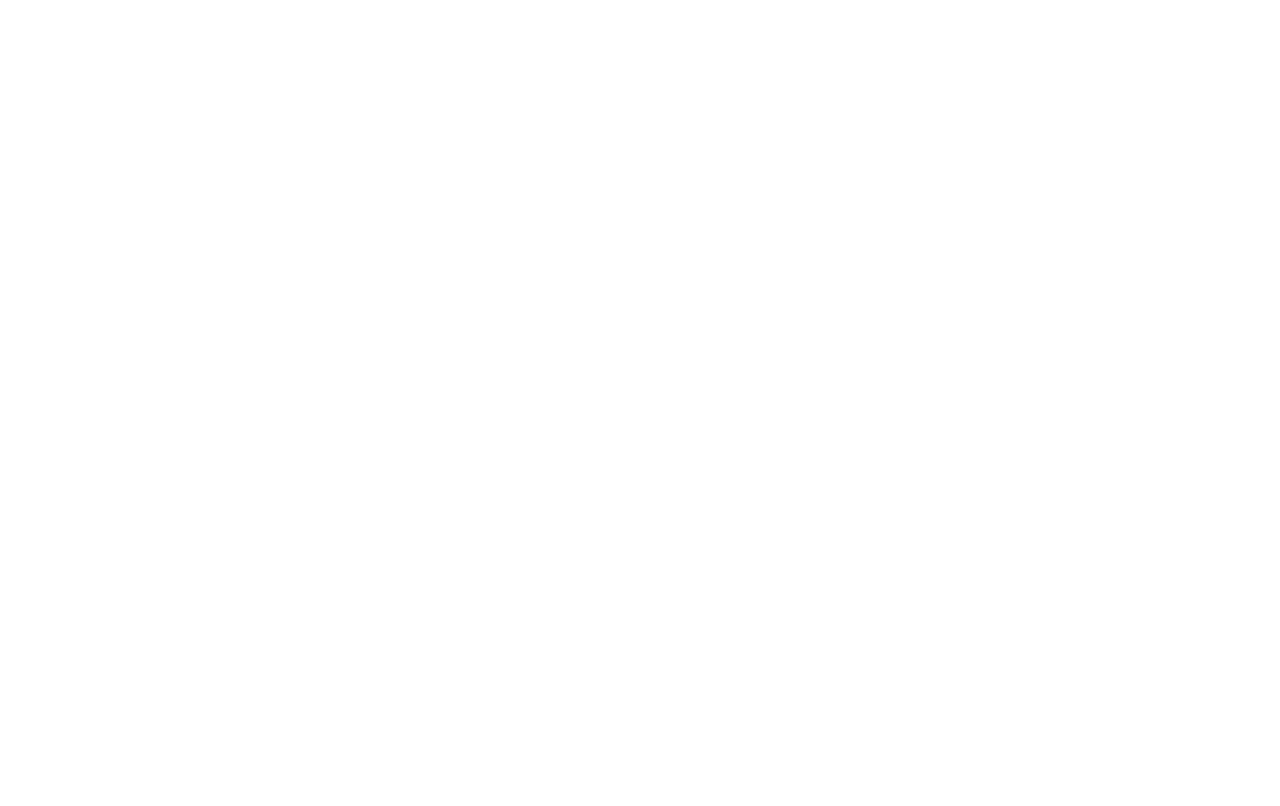
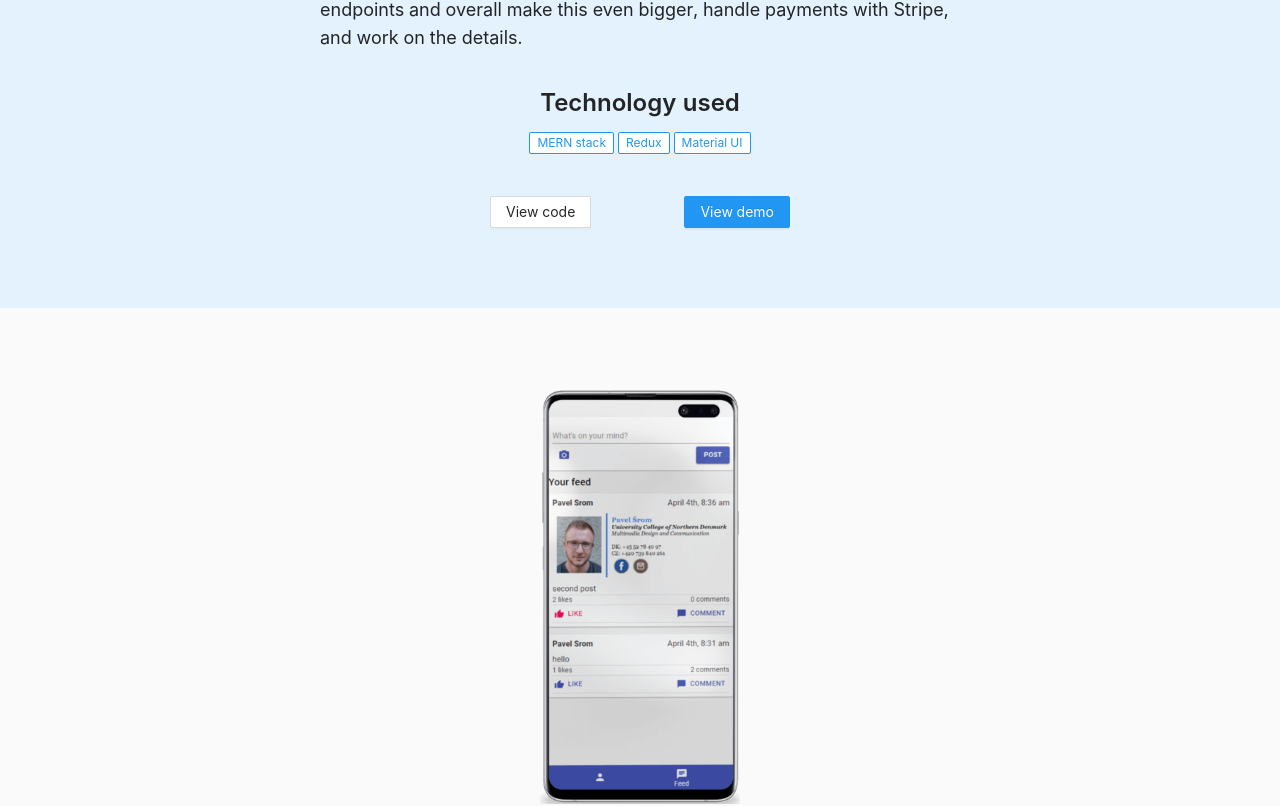
Before and after one commit to PavelSrom/next-typescript-portfolio, a Next.js app: page /portfolio in a window 1280 px wide. Shown: the part 1054-1860 px from the top of the page. Before the commit the page ends 848 px from the top, so only its background shows below. Built offline with nearby package versions, Linux system fonts and the light colour scheme.

Commit message:
feat(projects): ui built, header fix

```diff
--- a/components/header/index.tsx
+++ b/components/header/index.tsx
@@ -50,19 +50,25 @@
 const Footer: React.FC = () => {
   const classes = useStyles()
   const [drawerOpen, setDrawerOpen] = useState<boolean>(false)
+  const [currentLink, setCurrentLink] = useState<string>('/')
 
   return (
     <>
       <header className={classes.header}>
         <ResponsiveContainer noPadding maxWidth="xl" className={classes.container}>
           <Link href="/">
-            <a href="/">
+            <a href="/" onClick={() => setCurrentLink('/')}>
               <p className="logo">{'<Pavel />'}</p>
             </a>
           </Link>
 
           <nav className={classes.desktopNav}>
-            <Menu mode="horizontal" style={{ display: 'flex' }}>
+            <Menu
+              mode="horizontal"
+              selectedKeys={[currentLink]}
+              onClick={e => setCurrentLink(e.key as string)}
+              style={{ display: 'flex' }}
+            >
               {links.map(link => (
                 <Menu.Item key={link}>
                   <Link href={link}>
--- a/data/projects.tsx
+++ b/data/projects.tsx
@@ -5,7 +5,7 @@
 
 export const projects: Project[] = [
   {
-    imgSrc: '/',
+    imgSrc: '/images/proj_ecommerce.png',
     headline: 'E-commerce website',
     bodyText: [
       `By far the best project I have ever made so far (early February,
@@ -15,10 +15,12 @@
 				MERN stack. Among other things, the back-end is using image
 				uploads, and pagination is implemented in both Express and React.`,
       <br />,
+      <br />,
       `It taught me a lot of new stuff - how to implement the pagination,
 				how to handle file uploads, and how to show different content
 				based on auth status. I've also learned how to properly render
 				without React-suspense.`,
+      <br />,
       <br />,
       `This project is by no means done - I have future plans. I'd like
 				to migrate the whole back-end to using GraphQL & Apollo (and maybe
@@ -31,7 +33,7 @@
     demo: 'https://pavel-ecommerce.herokuapp.com/',
   },
   {
-    imgSrc: '/',
+    imgSrc: '/images/proj_socmedApp.png',
     headline: 'Social media app',
     bodyText: [
       `The goal of this app was to practice using TypeScript within my
@@ -40,9 +42,11 @@
 			simple, either. I simply wanted to learn how to use TypeScript
 			with React, Redux, and Express.`,
       <br />,
+      <br />,
       `Another thing I have learned along the way is how to handle file
 			upload all the way from the client choosing a picture to the server
 			handling it.`,
+      <br />,
       <br />,
       `I have found that using TypeScript in my personal projects is too
 			much and unnecessary - however, I see the great advantage of TypeScript
@@ -54,7 +58,7 @@
     demo: 'https://murmuring-dusk-35278.herokuapp.com/',
   },
   {
-    imgSrc: '/',
+    imgSrc: '/images/proj_weightAppEnhanced.png',
     headline: 'Weight tracker app',
     bodyText: [
       `My very first project which I built right after finishing my
@@ -63,6 +67,7 @@
 			new is that I replaced SQL database with MongoDB, users can save
 			their favorite exercise, truly add only one log per day and see
 			all of their stats directly in dashboard.`,
+      <br />,
       <br />,
       `I focused mainly on building my API with Express and
 			MongoDB, managing user authentication in React via private routes,
--- a/pages/portfolio/index.tsx
+++ b/pages/portfolio/index.tsx
@@ -1,16 +1,122 @@
 import React from 'react'
 import { NextPage } from 'next'
-import { Button } from 'antd'
+import Link from 'next/link'
+import { Button, Tag } from 'antd'
+import { makeStyles } from '@material-ui/styles'
+import { LazyLoadImage } from 'react-lazy-load-image-component'
+import { Theme } from '../../utils/theme'
+import LineLength from '../../styleguide/line-length'
+import ResponsiveContainer from '../../styleguide/responsive-container'
+import { Headline, Subheadline, BodyText } from '../../styleguide/typography'
+import { projects } from '../../data/projects'
+
+const useStyles = makeStyles<Theme>(theme => ({
+  bgBlue: {
+    background: theme.color.lightblue,
+  },
+  bgGrey: {
+    background: theme.color.lightgray,
+  },
+  img: {
+    display: 'block',
+    margin: '0 auto',
+    maxWidth: 200,
+    height: 'auto',
+    cursor: 'pointer',
+  },
+  headline: {
+    margin: '20px 0',
+    textAlign: 'center',
+  },
+  subheadline: {
+    margin: '32px 0 8px 0',
+    fontWeight: 600,
+    textAlign: 'center',
+  },
+  buttons: {
+    margin: '40px auto 0 auto',
+    maxWidth: 300,
+    display: 'flex',
+    justifyContent: 'space-between',
+  },
+  chipInner: {
+    margin: 2,
+    color: theme.color.primary,
+    background: '#fff',
+    border: `1px solid ${theme.color.primary}`,
+  },
+  chipBox: {
+    display: 'flex',
+    justifyContent: 'center',
+  },
+}))
 
 const Portfolio: NextPage = () => {
+  const classes = useStyles()
+
   return (
-    <div>
-      <p>Portfolio page</p>
-      <Button type="primary" size="large">
-        Hello
-      </Button>
-      <img src="/images/IMG_0255.JPG" alt="" />
-    </div>
+    <>
+      {projects.map(({ imgSrc, headline, bodyText, techUsed, github, demo }, index) => (
+        <section
+          key={index}
+          className={index % 2 === 0 ? classes.bgBlue : classes.bgGrey}
+        >
+          <ResponsiveContainer>
+            <a
+              style={{ cursor: 'default' }}
+              href={demo}
+              target="_blank"
+              rel="noopener noreferrer"
+            >
+              <LazyLoadImage
+                className={classes.img}
+                alt=""
+                src={imgSrc}
+                height={585}
+                width={285}
+              />
+            </a>
+
+            <LineLength narrow className={classes.lineLength}>
+              <Headline className={classes.headline}>{headline}</Headline>
+              {bodyText.map((text, idx) => (
+                <BodyText key={idx}>{text}</BodyText>
+              ))}
+              <Subheadline className={classes.subheadline}>Technology used</Subheadline>
+              <div className={classes.chipBox}>
+                {techUsed.map(item => (
+                  <div key={item}>
+                    <Tag className={classes.chipInner}>{item}</Tag>
+                  </div>
+                ))}
+              </div>
+              <div className={classes.buttons}>
+                <Link href={github}>
+                  <a href={github} target="_blank" rel="noopener noreferrer">
+                    <Button target="_blank" href={github} type="default">
+                      View code
+                    </Button>
+                  </a>
+                </Link>
+
+                <Link href={demo}>
+                  <a href={github} target="_blank" rel="noopener noreferrer">
+                    <Button
+                      target="_blank"
+                      href={github}
+                      type="primary"
+                      style={{ color: '#fff' }}
+                    >
+                      View demo
+                    </Button>
+                  </a>
+                </Link>
+              </div>
+            </LineLength>
+          </ResponsiveContainer>
+        </section>
+      ))}
+    </>
   )
 }
 
--- a/styleguide/typography/index.tsx
+++ b/styleguide/typography/index.tsx
@@ -37,7 +37,7 @@
   const classes = useStyles({})
 
   return (
-    <h1 {...rest} className={classes.headline}>
+    <h1 {...rest} className={clsx(classes.headline, className)}>
       {children}
     </h1>
   )
@@ -47,7 +47,7 @@
   const classes = useStyles({})
 
   return (
-    <Text {...rest} className={clsx(className, classes.subheadline)}>
+    <Text {...rest} className={clsx(classes.subheadline, className)}>
       {children}
     </Text>
   )
```
